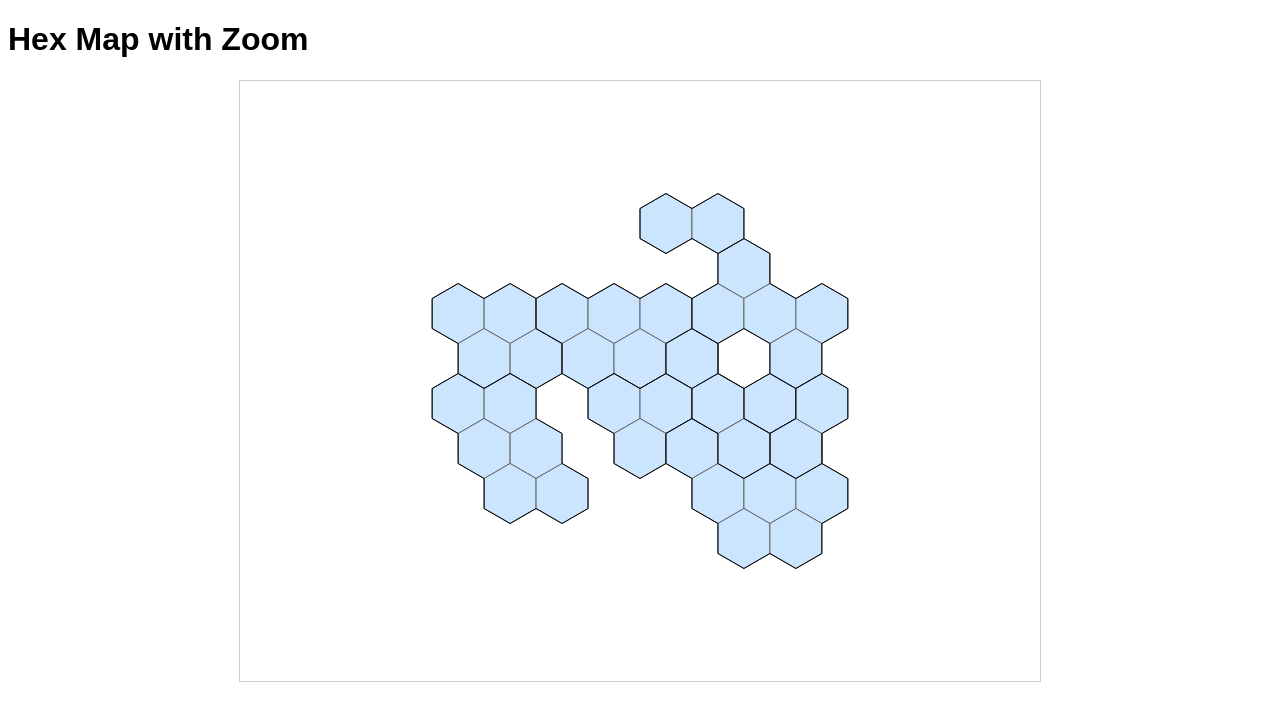
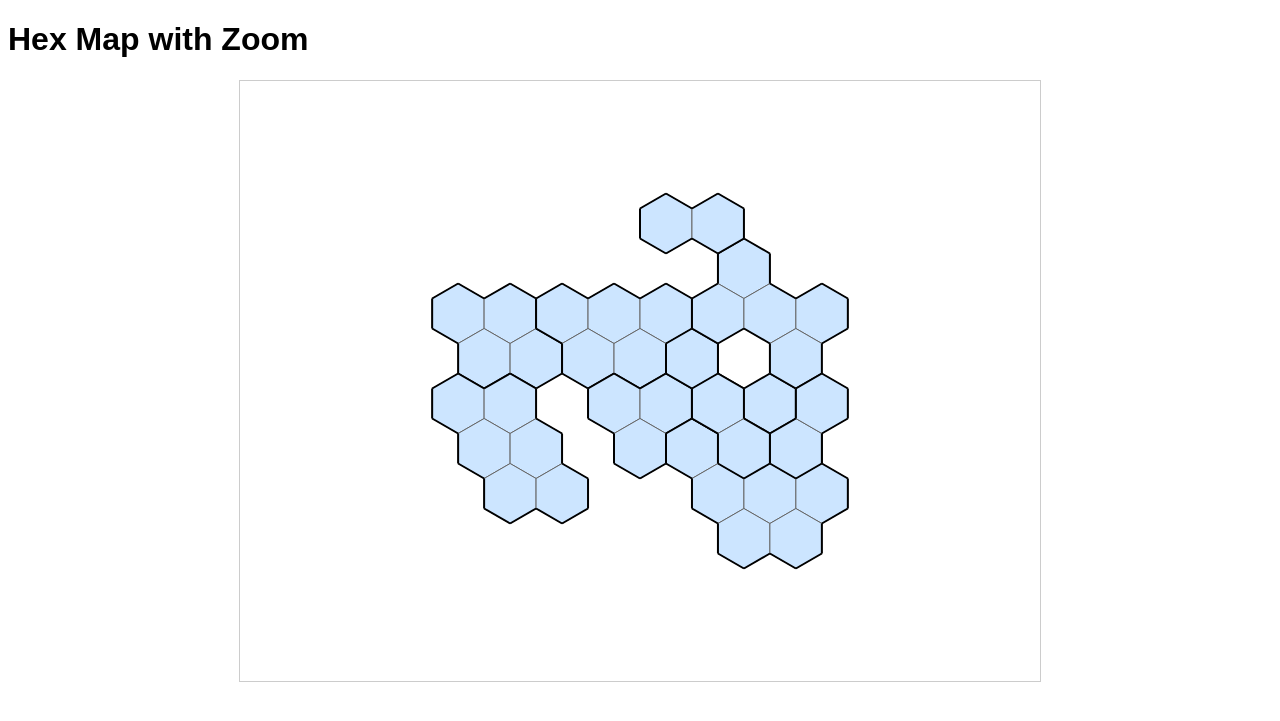
Before and after one commit to maxwell-hoff/mobile_adventure_coop_game, a Flask app: page / in a window 1280 px wide. Shown: the top 721 px of the page. Run offline with Flask 3, Linux system fonts and the light colour scheme.

Commit message:
minor update to region bordering

```diff
--- a/static/css/style.css
+++ b/static/css/style.css
@@ -30,7 +30,7 @@ body {
 
   .region-outline {
     stroke: black;
-    stroke-width: 1;
+    stroke-width: 2;
     fill: none;
     pointer-events: none; /* so it doesn't interfere with mouse events, if you want */
   }
```
